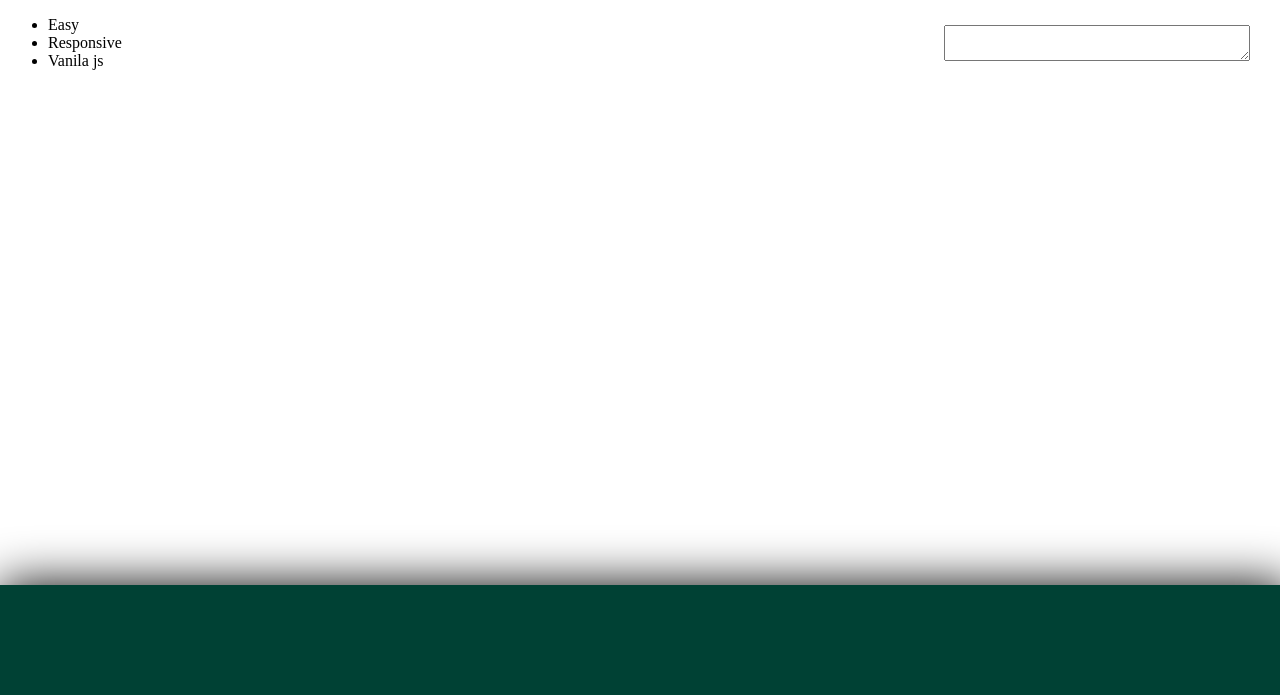
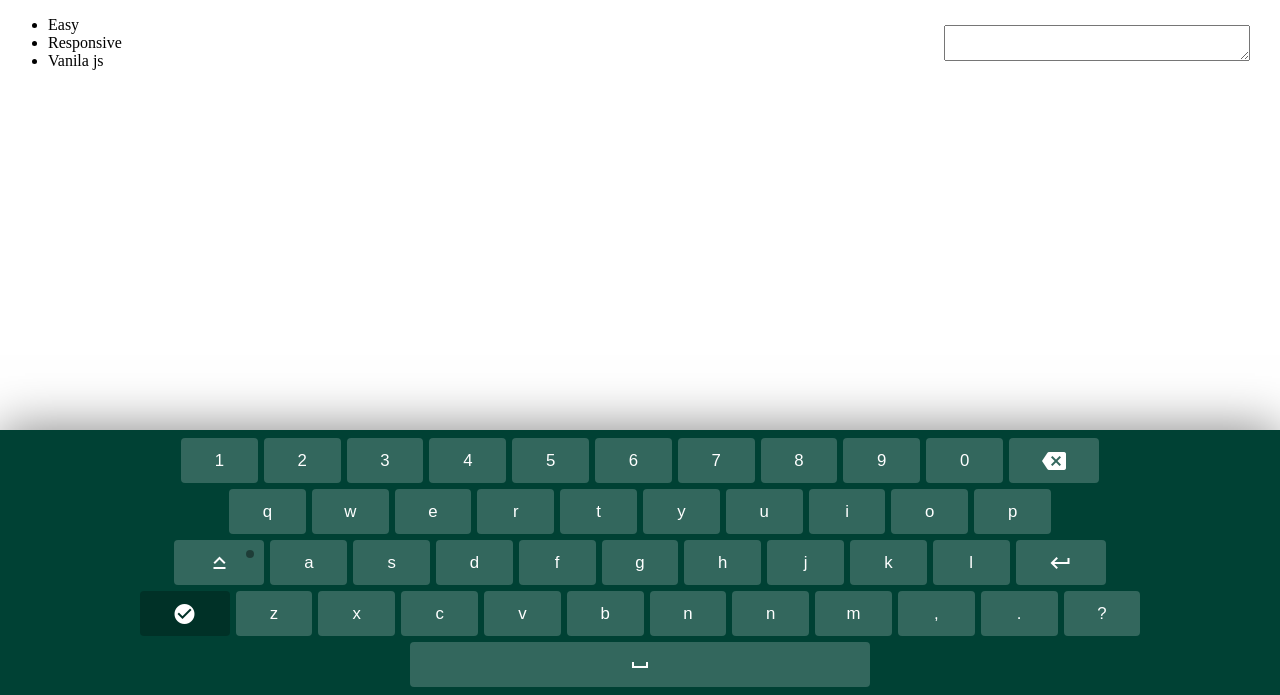
Before and after one commit to ily000ttt/Virtual-Keyboard, a plain HTML site: page index.html in a window 1280 px wide. Shown: the part 105-800 px from the top of the page. Drawn offline with Linux system fonts and the light colour scheme.

Commit message:
Add files via upload

```diff
--- a/keyboard/Keyboard.css
+++ b/keyboard/Keyboard.css
@@ -1,25 +1,24 @@
-.keyboard{
+.keyboard {
     position: fixed;
     left: 0;
     bottom: 0;
     width: 100%;
-    padding: 5px;
+    padding: 5px 0;
     background: #004134;
-    box-shadow: 0 0 50px black;
+    box-shadow: 0 0 50px rgba(0, 0, 0, 0.5);
     user-select: none;
-    transition: bottom 0,4s;
-    height: 100px;
-
+    transition: bottom 0.4s;
 }
 
-.keyboard--hidden{
+.keyboard--hidden {
     bottom: -100%;
+}
 
-}
-.keyboard__keys{
+.keyboard__keys {
     text-align: center;
 }
-.keyboard__key{
+
+.keyboard__key {
     height: 45px;
     width: 6%;
     max-width: 90px;
@@ -27,7 +26,7 @@
     border-radius: 4px;
     border: none;
     background: rgba(255, 255, 255, 0.2);
-    color: white;
+    color: #ffffff;
     font-size: 1.05rem;
     outline: none;
     cursor: pointer;
@@ -39,17 +38,21 @@
     -webkit-tap-highlight-color: transparent;
     position: relative;
 }
-.keyboard__key:active{
-    background: rgba(255, 255, 255, 0.12);;
+
+.keyboard__key:active {
+    background: rgba(255, 255, 255, 0.12);
 }
-.keyboard__key--wide{
+
+.keyboard__key--wide {
     width: 12%;
 }
-.keyboard__key--extra-wide{
+
+.keyboard__key--extra-wide {
     width: 36%;
     max-width: 500px;
 }
-.keyboard__key--activatable::after{
+
+.keyboard__key--activatable::after {
     content: '';
     top: 10px;
     right: 10px;
@@ -59,10 +62,11 @@
     background: rgba(0, 0, 0, 0.4);
     border-radius: 50%;
 }
-.keyboard__key--active::after
-{
-    background-color: rgb(18, 253, 18);
+
+.keyboard__key--active::after {
+    background: #08ff00;
 }
-.keyboard__key--dark{
-    background-color: rgba(0, 0, 0, 0.25);
+
+.keyboard__key--dark {
+    background: rgba(0, 0, 0, 0.25);
 }
--- a/keyboard/keyboard.js
+++ b/keyboard/keyboard.js
@@ -16,17 +16,24 @@ const Keyboard ={
         capsLock: false
     },
 
-    init(){
-        this.elements.main= document.createElement("div");
+
+    init() {
+        // Create main elements
+        this.elements.main = document.createElement("div");
         this.elements.keysContainer = document.createElement("div");
 
-        this.elements.main.classList.add("keyboard", "1keyboard--hidden")
-        this.elements.keysContainer.classList.add("keyboard__keys")
+        // Setup main elements
+        this.elements.main.classList.add("keyboard", "1keyboard--hidden");
+        this.elements.keysContainer.classList.add("keyboard__keys");
+        this.elements.keysContainer.appendChild(this._createKeys());
 
-        this.elements.main.appendChild(this.elements.keysContainer)
+        this.elements.keys = this.elements.keysContainer.querySelectorAll(".keyboard__key");
+
+        // Add to DOM
+        this.elements.main.appendChild(this.elements.keysContainer);
         document.body.appendChild(this.elements.main);
     },
-    _createKeyse(){
+    _createKeys(){
         const fragment = document.createDocumentFragment();
         const keyLayout = [
             "1", "2", "3", "4", "5", "6", "7", "8", "9", "0", "backspace",
@@ -36,12 +43,94 @@ const Keyboard ={
             "space"
         ];
         const createIconHTML = (icon_name) =>{
-            return `<i class="material-icons">${icon_name}</i>`
-        }
+            return `<i class="material-icons">${icon_name}</i>`;
+        };
+
+
+
         keyLayout.forEach(key => {
             const keyElement = document.createElement("button");
-            const inserLineBreak= ["backspace","p","enter", "?"].indexOf(key) !== 1;
-        })
+            const insertLineBreak = ["backspace", "p", "enter", "?"].indexOf(key) !== -1;
+
+            // Add attributes/classes
+            keyElement.setAttribute("type", "button");
+            keyElement.classList.add("keyboard__key");
+
+            switch (key) {
+                case "backspace":
+                    keyElement.classList.add("keyboard__key--wide");
+                    keyElement.innerHTML = createIconHTML("backspace");
+
+                    keyElement.addEventListener("click", () => {
+                        this.properties.value = this.properties.value.substring(0, this.properties.value.length - 1);
+                        this._triggerEvent("oninput");
+                    });
+
+                    break;
+
+                case "caps":
+                    keyElement.classList.add("keyboard__key--wide", "keyboard__key--activatable");
+                    keyElement.innerHTML = createIconHTML("keyboard_capslock");
+
+                    keyElement.addEventListener("click", () => {
+                        this._toggleCapsLock();
+                        keyElement.classList.toggle("keyboard__key--active", this.properties.capsLock);
+                    });
+
+                    break;
+
+                case "enter":
+                    keyElement.classList.add("keyboard__key--wide");
+                    keyElement.innerHTML = createIconHTML("keyboard_return");
+
+                    keyElement.addEventListener("click", () => {
+                        this.properties.value += "\n";
+                        this._triggerEvent("oninput");
+                    });
+
+                    break;
+
+                case "space":
+                    keyElement.classList.add("keyboard__key--extra-wide");
+                    keyElement.innerHTML = createIconHTML("space_bar");
+
+                    keyElement.addEventListener("click", () => {
+                        this.properties.value += " ";
+                        this._triggerEvent("oninput");
+                    });
+
+                    break;
+
+                case "done":
+                    keyElement.classList.add("keyboard__key--wide", "keyboard__key--dark");
+                    keyElement.innerHTML = createIconHTML("check_circle");
+
+                    keyElement.addEventListener("click", () => {
+                        this.close();
+                        this._triggerEvent("onclose");
+                    });
+
+                    break;
+
+                default:
+                    keyElement.textContent = key.toLowerCase();
+
+                    keyElement.addEventListener("click", () => {
+                        this.properties.value += this.properties.capsLock ? key.toUpperCase() : key.toLowerCase();
+                        this._triggerEvent("oninput");
+                    });
+
+                    break;
+            }
+
+            fragment.appendChild(keyElement);
+
+            if (insertLineBreak) {
+                fragment.appendChild(document.createElement("br"));
+            }
+        });
+
+        return fragment;
     },
     _triggerEvent(handlerName)
     {
```
